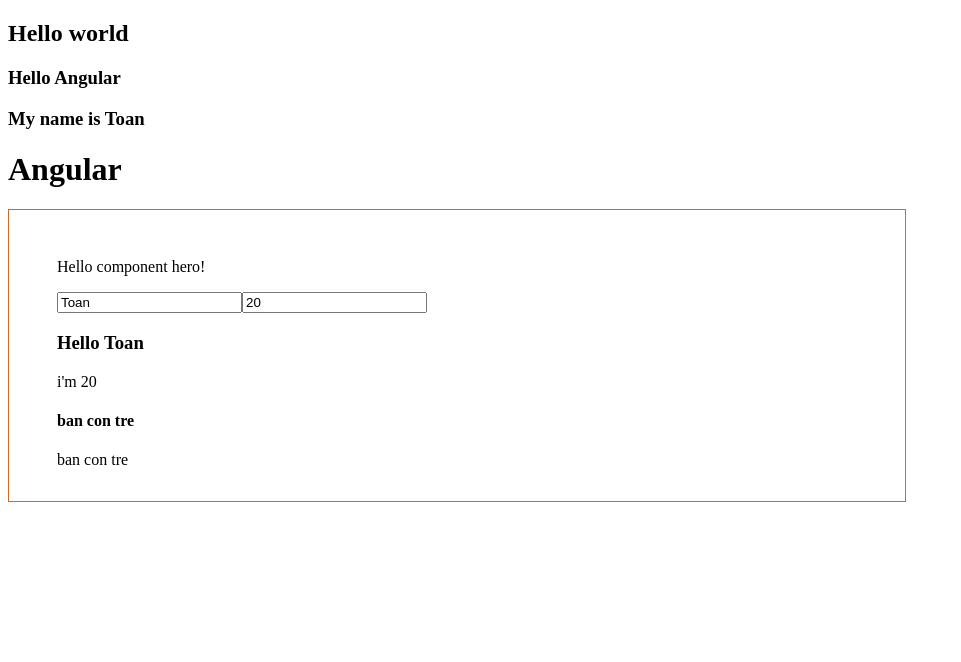
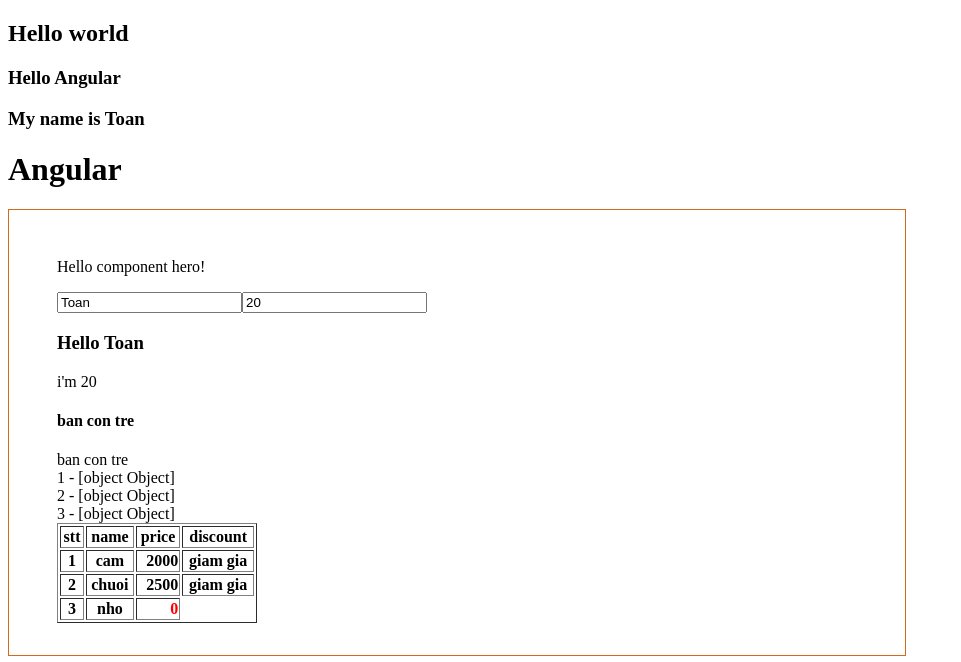
Before and after one commit to nhattoan009/Angular2021, an Angular app: page / in a window 1280 px wide. Shown: the top 662 px of the page, without its empty margins (0-961 px from the left). Built offline with nearby package versions, Linux system fonts and the light colour scheme.

Commit message:
ngFor-object-basic

```diff
--- a/src/app/hero/hero.component.html
+++ b/src/app/hero/hero.component.html
@@ -18,4 +18,24 @@
         ban da gia
     </ng-template>
 
+    <div *ngFor="let item of traiCay; let i = index">{{i+1}} - {{item}}</div>
+
+    <table border="1" style="width: 200px;">
+        <tr>
+            <th>stt</th>
+            <th>name</th>
+            <th>price</th>
+            <th>discount</th>
+        </tr>
+        <tr *ngFor="let item of traiCay; let i = index">
+            <th>{{i+1}}</th>
+            <th>{{item.name}}</th>
+            <th [ngClass]="{giaAm: item.price == 0}" style="text-align: right;">
+                {{item.price}}
+            </th>
+            <th *ngIf="item.discount">
+                giam gia
+            </th>
+        </tr>
+    </table>
 </div>
--- a/src/app/hero/hero.component.scss
+++ b/src/app/hero/hero.component.scss
@@ -3,3 +3,6 @@
     width: 50rem;
     padding: 2rem 3rem;
 }
+.giaAm{
+    color: red;
+}
--- a/src/app/hero/hero.component.ts
+++ b/src/app/hero/hero.component.ts
@@ -8,12 +8,30 @@ import { Component, OnInit } from '@angular/core';
 export class HeroComponent implements OnInit {
   public name = 'Toan';
   public age = 20;
+  public traiCay = [
+    {
+      name: 'cam',
+      price: 2000,
+      discount: true
+    },
+    {
+      name: 'chuoi',
+      price: 2500,
+      discount: true
+    },
+    {
+      name: 'nho',
+      price: 0,
+      discount: false
+    }
+  ]
 
   constructor() { }
 
   ngOnInit(): void {
+    console.log('trai cay ', this.traiCay);
   }
-  public reset(): void{
+  public reset(): void {
     this.name = '';
     console.log('click next');
   }
```
